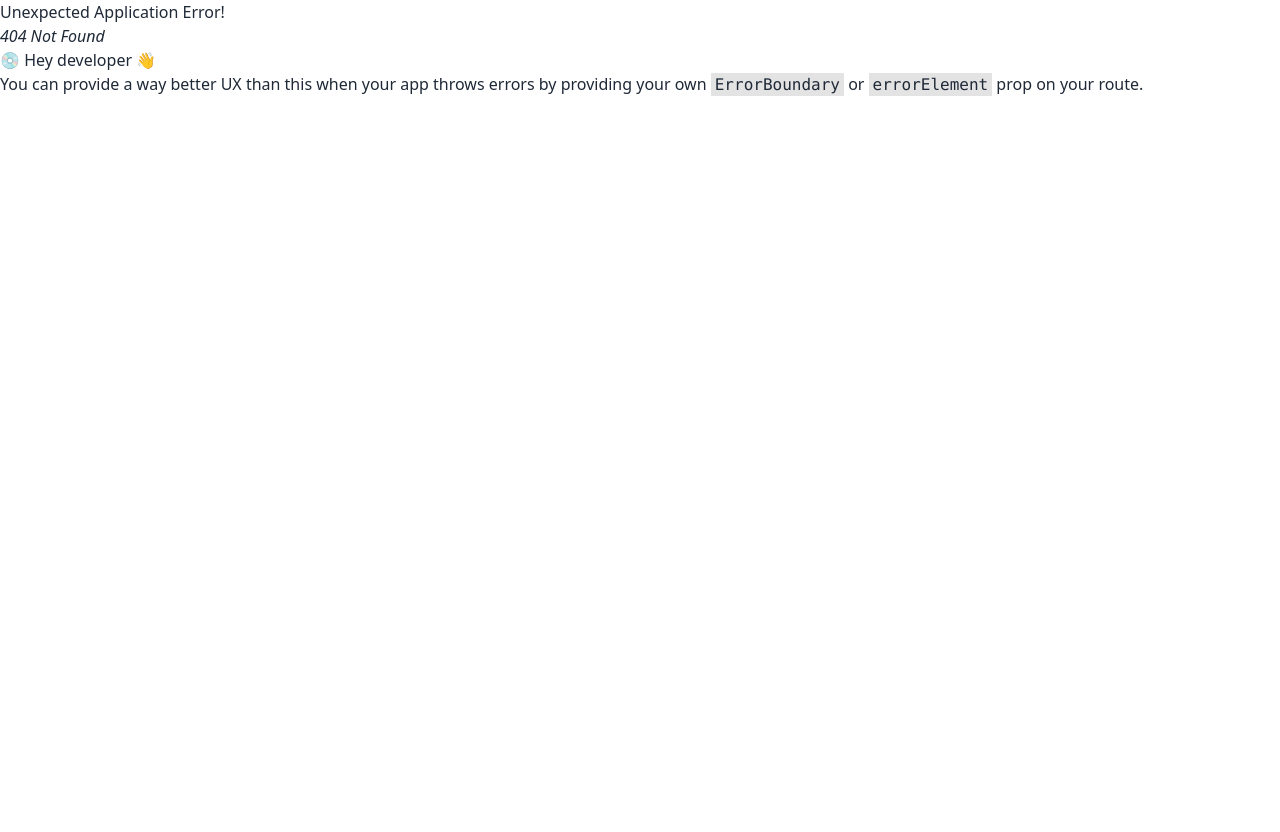
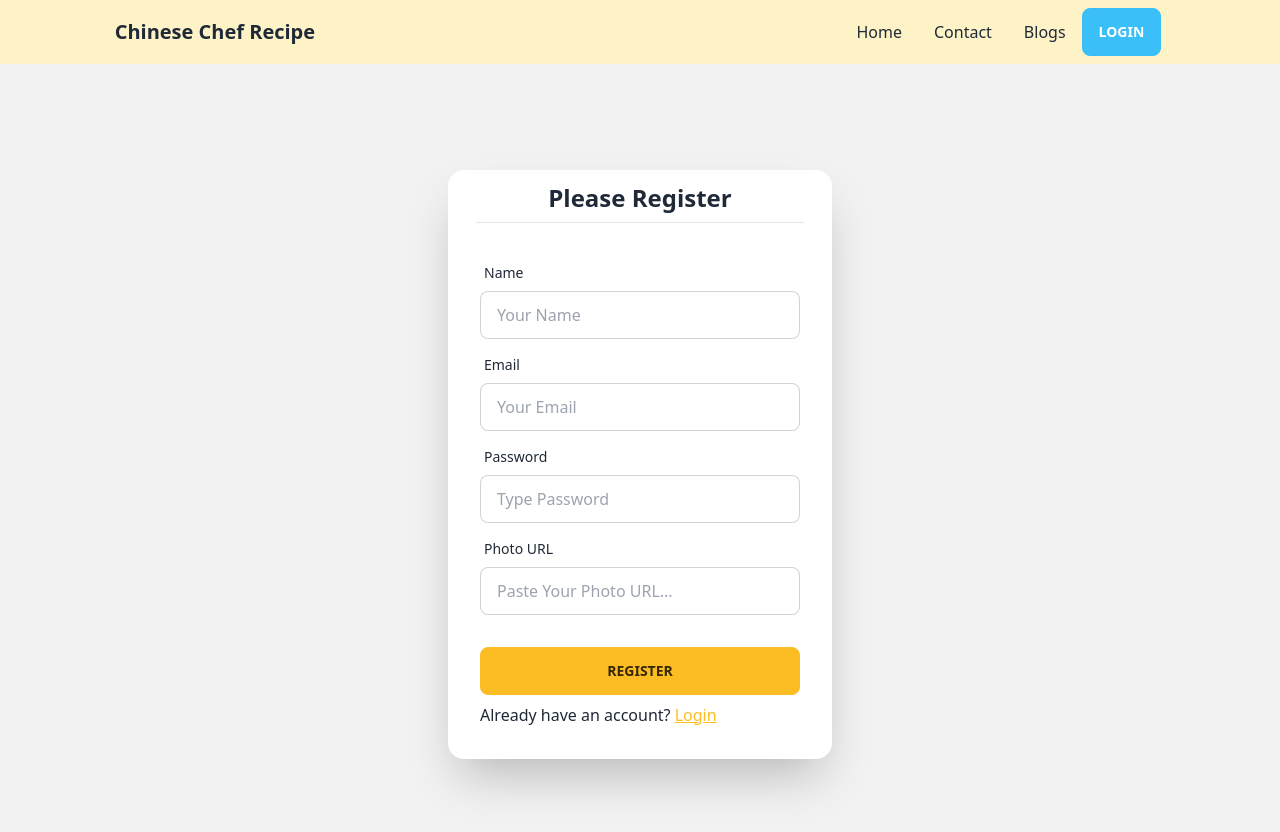
Before and after one commit to shepon-biswas/chinese-chef-recipes-client, a React (Vite) app: page /register in a window 1280 px wide. Before the commit this address had no page. Shown: the top 832 px of the page. Before the commit the page ends 800 px from the top, so only its background shows below. Built offline with nearby package versions, Linux system fonts and the light colour scheme.

Commit message:
Login and Register Page layout design

```diff
--- /dev/null
+++ b/src/pages/Login/Login.jsx
@@ -0,0 +1,58 @@
+import React from 'react';
+import { Link } from 'react-router-dom';
+import Header from '../shared/Header/Header';
+
+const Login = () => {
+    return (
+        <>
+            <div>
+                <Header></Header>
+            </div>
+            {/* Login Form */}
+      <div className=" flex justify-center items-center min-h-screen bg-base-200">
+          <div className=" card  max-w-sm shadow-2xl bg-base-100 w-10/12 mx-auto">
+            {/* Login Title */}
+            <div className="text-center mt-3 px-7">
+            <h4 className="text-2xl font-bold mb-2 ">Please Login</h4>
+            <hr />
+            </div>
+            <form className="card-body">
+              <div className="form-control">
+                <label className="label">
+                  <span className="label-text">Email</span>
+                </label>
+                <input
+                  type="email"
+                  placeholder="Your Email"
+                  className="input input-bordered"
+                  name="email"
+                />
+              </div>
+              <div className="form-control">
+                <label className="label">
+                  <span className="label-text">Password</span>
+                </label>
+                <input
+                  type="password"
+                  placeholder="Type Password"
+                  className="input input-bordered"
+                  name="password"
+                />
+              </div>
+              <div className="form-control mt-6">
+                <button className="btn btn-warning">Login</button>
+              </div>
+              <div>
+                <p>Don't have any account? <Link
+                 to={'/register'}
+                 className="underline text-amber-400"
+                 >Register</Link></p>
+              </div>
+            </form>
+          </div>
+        </div>
+        </>
+    );
+};
+
+export default Login;
--- /dev/null
+++ b/src/pages/Register/Register.jsx
@@ -0,0 +1,80 @@
+import React from "react";
+import { Link } from "react-router-dom";
+import Header from "../shared/Header/Header";
+
+const Register = () => {
+  return (
+    <>
+      <div>
+        <Header></Header>
+      </div>
+      {/* Register Form */}
+      <div className=" flex justify-center items-center min-h-screen bg-base-200">
+          <div className=" card  max-w-sm shadow-2xl bg-base-100 w-10/12 mx-auto">
+            {/* Register Title */}
+            <div className="text-center mt-3 px-7">
+            <h4 className="text-2xl font-bold mb-2 ">Please Register</h4>
+            <hr />
+            </div>
+            <form className="card-body">
+            <div className="form-control">
+                <label className="label">
+                  <span className="label-text">Name</span>
+                </label>
+                <input
+                  type="text"
+                  placeholder="Your Name"
+                  className="input input-bordered"
+                  name="name"
+                />
+              </div>
+              <div className="form-control">
+                <label className="label">
+                  <span className="label-text">Email</span>
+                </label>
+                <input
+                  type="email"
+                  placeholder="Your Email"
+                  className="input input-bordered"
+                  name="email"
+                />
+              </div>
+              <div className="form-control">
+                <label className="label">
+                  <span className="label-text">Password</span>
+                </label>
+                <input
+                  type="password"
+                  placeholder="Type Password"
+                  className="input input-bordered"
+                  name="password"
+                />
+              </div>
+              <div className="form-control">
+                <label className="label">
+                  <span className="label-text">Photo URL</span>
+                </label>
+                <input
+                  type="text"
+                  placeholder="Paste Your Photo URL..."
+                  className="input input-bordered"
+                  name="photoUrl"
+                />
+              </div>
+              <div className="form-control mt-6">
+                <button className="btn btn-warning">Register</button>
+              </div>
+              <div>
+                <p>Already have an account? <Link
+                 to={'/login'}
+                 className="underline text-amber-400"
+                 >Login</Link></p>
+              </div>
+            </form>
+          </div>
+        </div>
+    </>
+  );
+};
+
+export default Register;
--- a/src/pages/shared/Header/Header.jsx
+++ b/src/pages/shared/Header/Header.jsx
@@ -11,7 +11,7 @@ const Header = () => {
               Chinese Chef Recipe
             </Link>
           </div>
-          <div className="flex-none">
+          <div className=" flex flex-wrap">
             <ul className="menu menu-horizontal px-1">
               <li>
                 <a>Home</a>
@@ -22,31 +22,13 @@ const Header = () => {
               <li>
                 <a>Blogs</a>
               </li>
+              <li>
+              <button className="btn btn-info text-white"><Link to={'/login'}>Login</Link></button>
+
+              </li>
+
             </ul>
-            {/* User Profile */}
-            <div className="dropdown dropdown-end">
-              <label tabIndex={0} className="btn btn-ghost btn-circle avatar">
-                <div className="w-10 rounded-full">
-                  <img src="https://images.pexels.com/photos/8093964/pexels-photo-8093964.jpeg?auto=compress&cs=tinysrgb&w=1260&h=750&dpr=1" />
-                </div>
-              </label>
-              <ul
-                tabIndex={0}
-                className="menu menu-compact dropdown-content mt-3 p-2 shadow bg-base-100 rounded-box w-52"
-              >
-                <li>
-                  <a className="justify-between">
-                    Profile
-                  </a>
-                </li>
-                <li>
-                  <a>Settings</a>
-                </li>
-                <li>
-                  <a>Logout</a>
-                </li>
-              </ul>
-            </div>
+
           </div>
         </div>
       </div>
```
Also changed, not shown: src/routes/Routes.jsx (+12 -1 lines).
